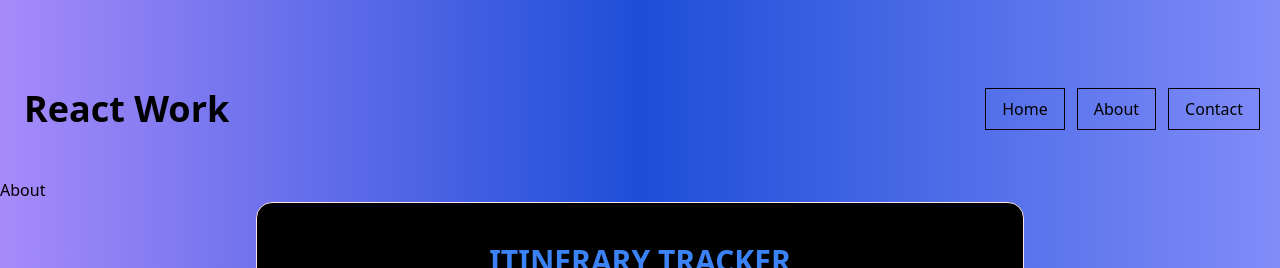
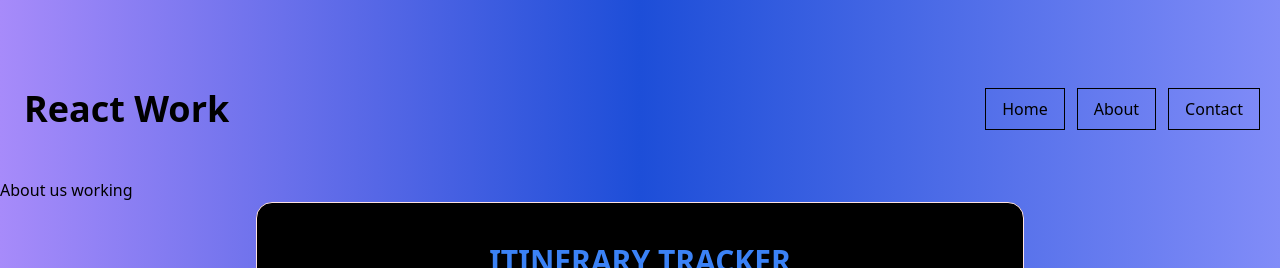
Before and after one commit to mugabee/ReactToDo, a React (Create React App) app: page /About in a window 1280 px wide. Shown: the top 268 px of the page. Built offline with nearby package versions, Linux system fonts and the light colour scheme.

Commit message:
creating pages using react routers

```diff
--- a/src/pages/About.js
+++ b/src/pages/About.js
@@ -4,7 +4,7 @@ export default class About extends Component {
     render() {
         return (
             <div>
-                <h1>About</h1>
+                <h1>About us working</h1>
             </div>
         )
     }
```
